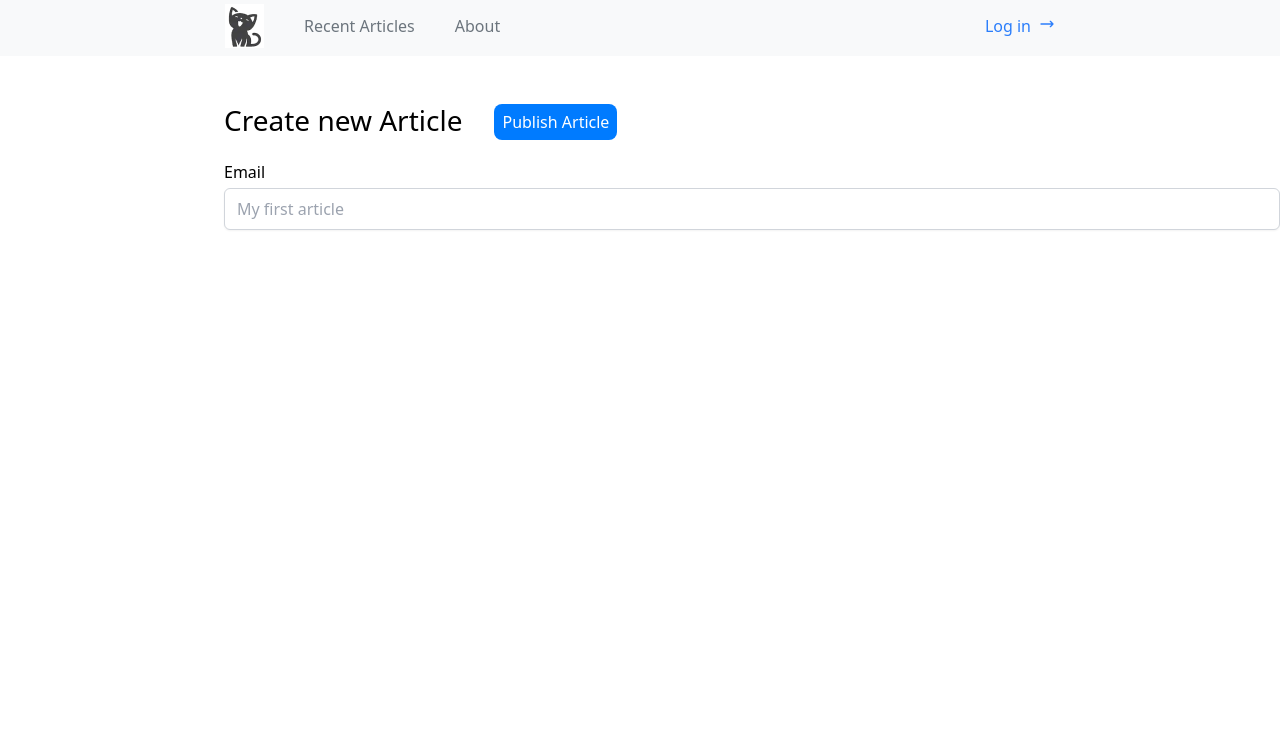
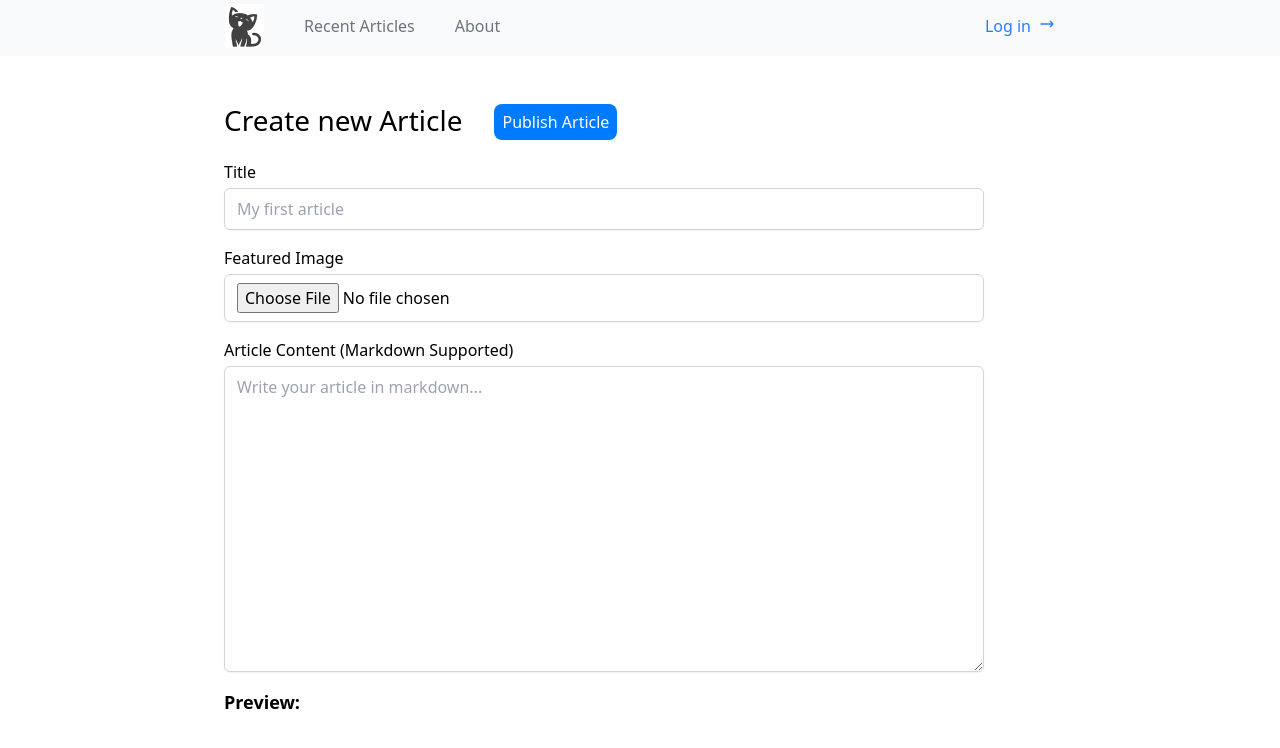
Before and after one commit to warriork/blog, a Next.js app: page /create-new-article in a window 1280 px wide. Shown: the top 748 px of the page. Built offline with nearby package versions, Linux system fonts and the light colour scheme.

Commit message:
feat: create article page

```diff
--- a/src/app/create-new-article/page.tsx
+++ b/src/app/create-new-article/page.tsx
@@ -1,21 +1,59 @@
-import React, { useState } from "react";
+'use client'
+import React, { useState, useEffect } from "react";
+import ReactMarkdown from "react-markdown"; // Import the markdown renderer
 
 const createNewArticlePage = () => {
   const [title, setTitle] = useState("");
+  const [image, setImage] = useState(null); // State to hold the selected image file
+  const [imagePreview, setImagePreview] = useState(null); // State for the image preview URL
+  const [content, setContent] = useState(""); // State to hold the markdown content
+
+  // Handle file input change
+  const handleFileChange = (e) => {
+    const file = e.target.files[0]; // Get the first file
+    if (file) {
+      // Check if the file is an image (you can customize this based on your needs)
+      if (!file.type.startsWith("image/")) {
+        alert("Please upload an image file.");
+        return;
+      }
+
+      setImage(file); // Update the image file state
+
+      // Create a URL for the image to show a preview
+      const previewUrl = URL.createObjectURL(file);
+      setImagePreview(previewUrl); // Update the preview URL
+    }
+  };
+
+  // Cleanup object URL when the component unmounts or when image changes
+  useEffect(() => {
+    return () => {
+      if (imagePreview) {
+        URL.revokeObjectURL(imagePreview); // Cleanup the object URL
+      }
+    };
+  }, [imagePreview]);
+
+  // Optionally, handle image reset
+  const handleReset = () => {
+    setImage(null); // Reset image file
+    setImagePreview(null); // Reset image preview URL
+  };
+
   return (
-    <form  className='pl-56 pt-12'>
-      <div className='flex flex-row justify-start'>
+    <form className="ml-56 mt-12 w-[760px]">
+      <div className="flex flex-row justify-start">
         <h1 className="text-[28px] leading-[32px] mb-6">Create new Article</h1>
-        <button
-          type="submit"
-          className="btn ml-8"
-        >
+        <button type="submit" className="btn ml-8">
           Publish Article
         </button>
       </div>
+
+      {/* Title input field */}
       <div className="mb-4">
         <label htmlFor="title" className="block text-[16px]">
-          Email
+          Title
         </label>
         <input
           type="text"
@@ -28,7 +66,67 @@ const createNewArticlePage = () => {
         />
       </div>
 
+
+      <div className="mb-4">
+        <label htmlFor="image" className="block text-[16px]">
+          Featured Image
+        </label>
+        {!imagePreview && (<input
+          type="file"
+          accept="image/*" // Restrict file types to images only
+          onChange={handleFileChange}
+          className="mt-1 block w-full px-3 py-2 border border-gray-300 rounded-md shadow-sm focus:outline-none focus:ring-blue-500 focus:border-blue-500"
+        /> )}
+      </div>
+
+
+      {/* Image preview */}
+      {imagePreview && (
+        <div className="mb-4">
+          <img
+            src={imagePreview}
+            alt="Uploaded Preview"
+            className="max-w-xs max-h-64 object-cover rounded-lg"
+          />
+        </div>
+      )}
+
+      {/* Reset button for image */}
+      {imagePreview && (
+        <button
+          type="button"
+          onClick={handleReset}
+          className="mt-4 p-2 bg-red-500 text-white rounded"
+        >
+          Reset Image
+        </button>
+      )}
+
+      {/* Markdown input */}
+      <div className="mb-4">
+        <label htmlFor="content" className="block text-[16px]">
+          Article Content (Markdown Supported)
+        </label>
+        <textarea
+          id="content"
+          name="content"
+          className="mt-1 block w-full px-3 py-2 border border-gray-300 rounded-md shadow-sm focus:outline-none focus:ring-blue-500 focus:border-blue-500"
+          rows="12"
+          placeholder="Write your article in markdown..."
+          value={content}
+          onChange={(e) => setContent(e.target.value)}
+        />
+      </div>
+
+      {/* Render the markdown content below the textarea */}
+      <div className="mt-4">
+        <h2 className="text-lg font-semibold">Preview:</h2>
+        <div className="prose">
+          <ReactMarkdown>{content}</ReactMarkdown>
+        </div>
+      </div>
     </form>
-  )
-}
+  );
+};
+
 export default createNewArticlePage;
```
